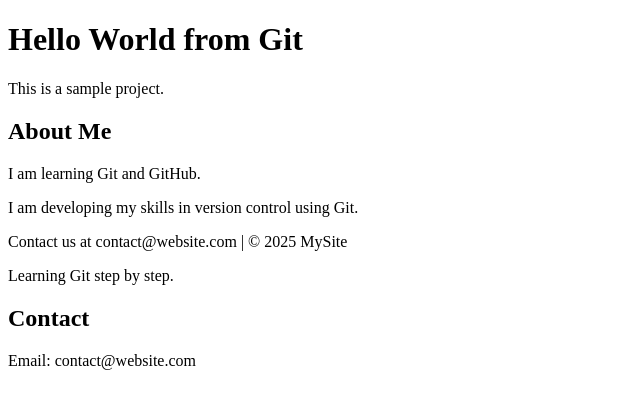
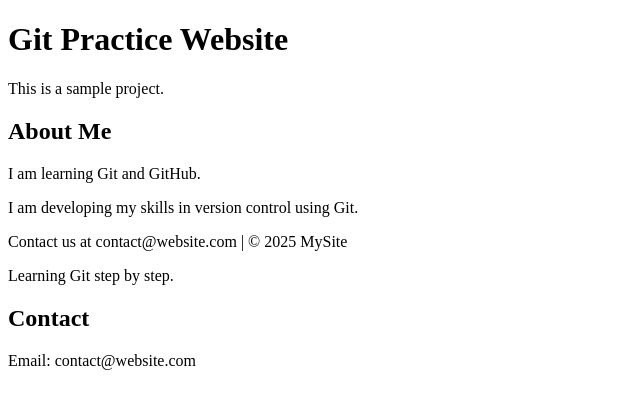
Before and after one commit to Mageshwaran-13/project-html, a plain HTML site: page index.html in a window 1280 px wide. Shown: the whole page, without its empty margins (0-640 px from the left). Drawn offline with Linux system fonts and the light colour scheme.

Commit message:
Update main heading

```diff
--- a/index.html
+++ b/index.html
@@ -7,7 +7,7 @@
     <title>My Project - Git Practice</title>
 </head>
 <body>
-    <h1>Hello World from Git</h1>
+    <h1>Git Practice Website</h1>
     <p>This is a sample project.</p>
 <section id="about">
     <h2>About Me</h2>
```
